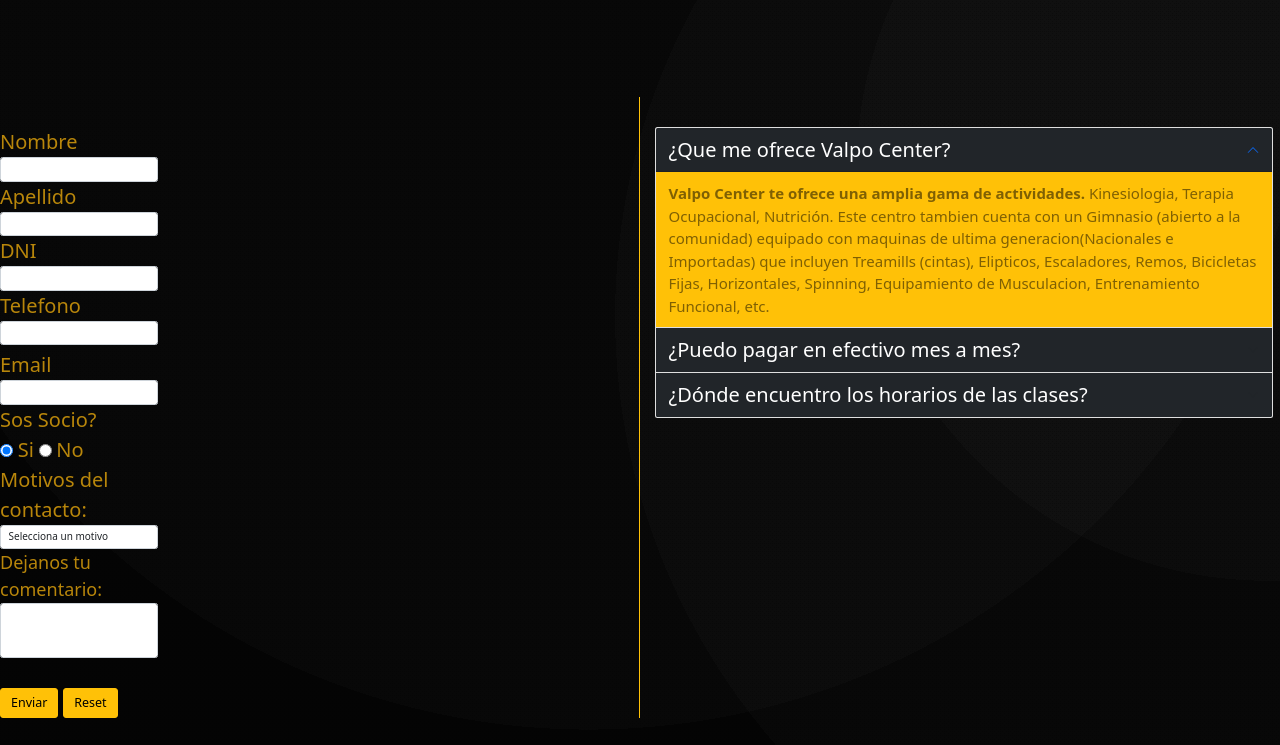
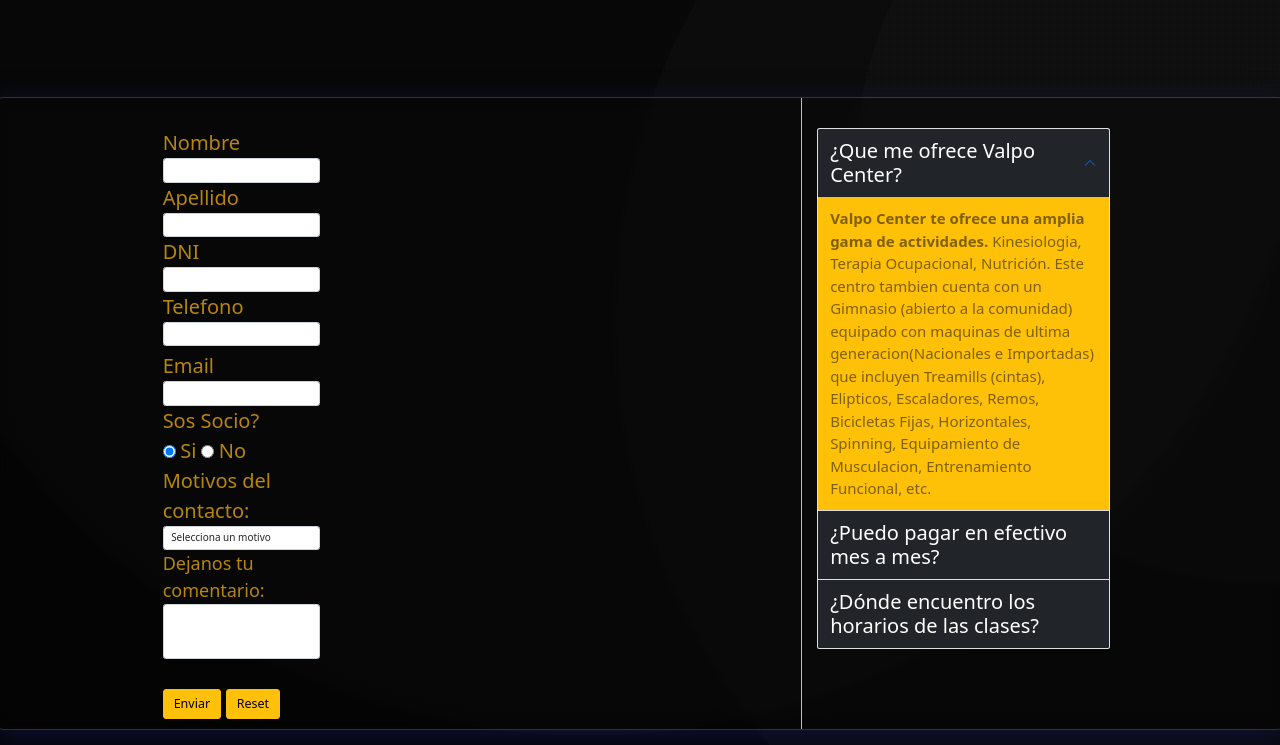
Before and after one commit to NicoPimienta/Valpo-Center, a website: page Paginas/contacto.html in a window 1280 px wide. Shown: the part 287-1032 px from the top of the page. Drawn offline with nearby package versions, Linux system fonts and the light colour scheme.

Commit message:
centrado form y faq, con agregado

```diff
--- a/Paginas/contacto.html
+++ b/Paginas/contacto.html
@@ -65,7 +65,7 @@
 <!-- FURMULARIO V2 -->
 
 
-<div class="row mb-4">
+<div class="row mb-4 justify-content-center bg-contacto--form">
     <div class="col-md-6 border-end border-1 border-warning" id="form">
         <div class="campaign">
 <form method="POST" id="contact-form">
@@ -140,7 +140,7 @@
 </div>
 
 
-<div class="form-row">
+<div class="form-row mb-3">
     <div class="col-md-6 mt-5">
         <button class="btn btn-warning btn-lg" type="submit" data-bs-toggle="modal" data-bs-target="#exampleModal">Enviar</button></button>
         <input class="btn btn-warning btn-lg" type="reset" value="Reset">
@@ -168,12 +168,12 @@
     </div>
 </div>
 
+</div>
 
 
-    </div>
+<!-- ----acordion FAQ--- -->
 
-
-<div class="accordion col-md-6 g-5 mb-5" id="accordionExample">
+<div class="accordion col-md-3 g-5 mb-5" id="accordionExample">
     <div class="accordion-item">
         <h2 class="accordion-header" id="headingOne">
         <button class="accordion-button bg-dark text-white fs-2" type="button" data-bs-toggle="collapse" data-bs-target="#collapseOne" aria-expanded="true" aria-controls="collapseOne">
--- a/scss/pages/__contacto.scss
+++ b/scss/pages/__contacto.scss
@@ -23,3 +23,13 @@
     background-color: $amarilloMain;
 
 }
+
+
+.bg-contacto--form {
+    background: rgba(7, 7, 7, 0.25);
+    box-shadow: 0 8px 32px 0 rgba( 31, 38, 135, 0.37 );
+    backdrop-filter: blur( 6.0px );
+    -webkit-backdrop-filter: blur( 6.0px );
+    border-radius: 10px;
+    border: 1px solid rgba( 255, 255, 255, 0.18 );
+}
```
Also changed, not shown: css/estilosProyecto.css.
